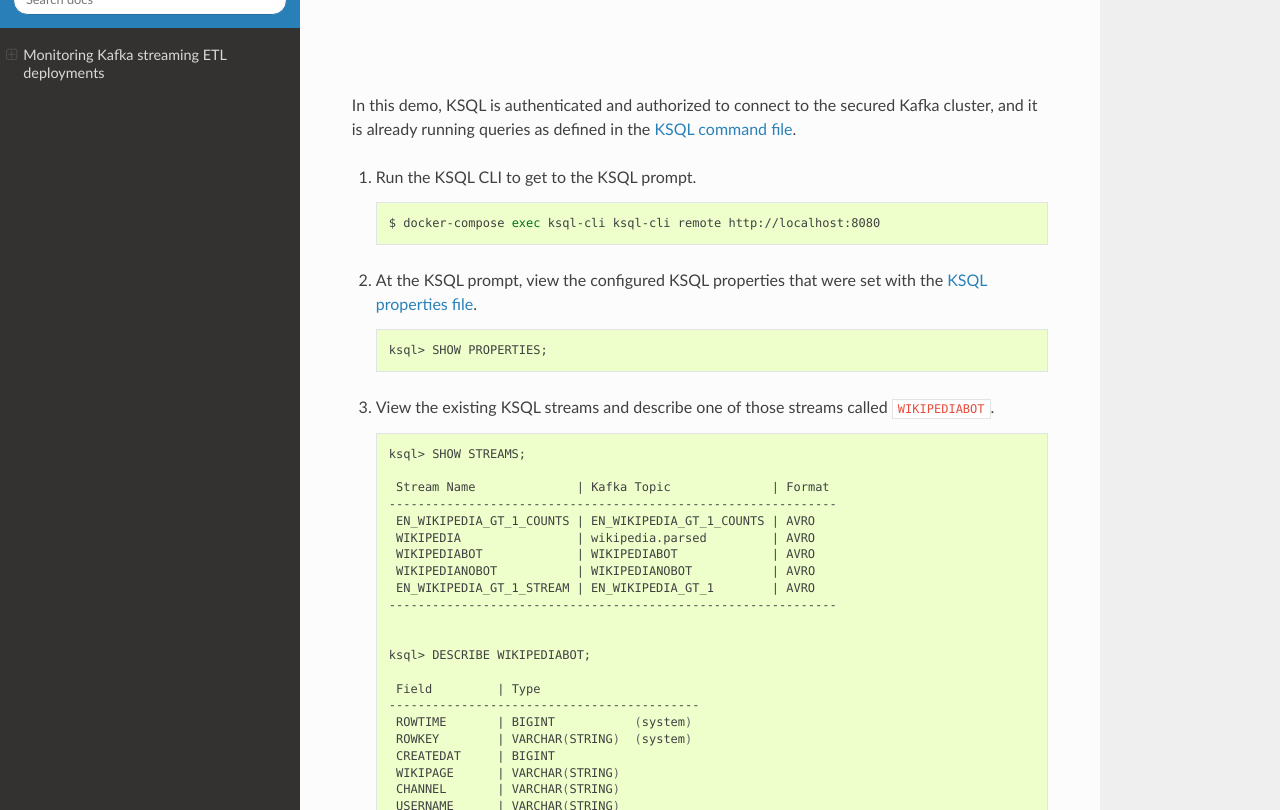
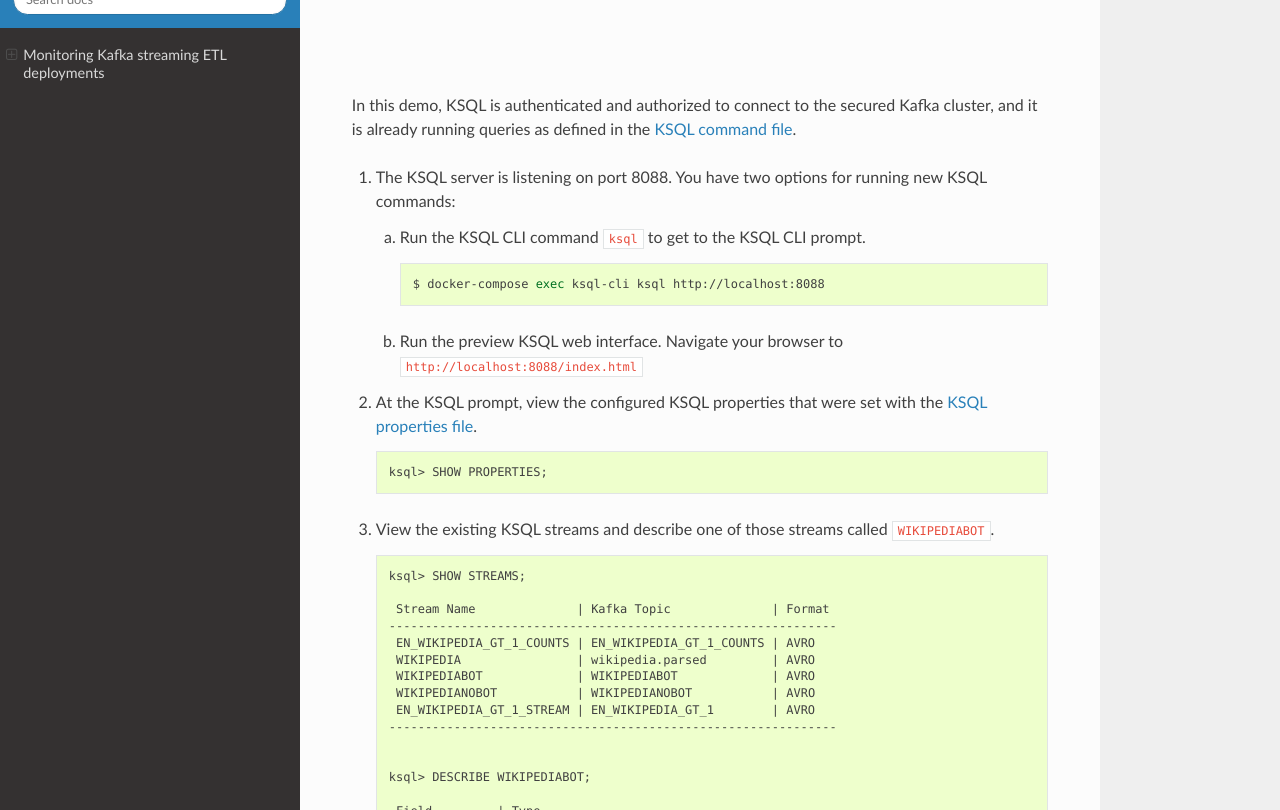
Before and after one commit to confluentinc/cp-demo, a Sphinx documentation site: the page built from docs/index.rst, in a window 1280 px wide and 900 px high, scrolled down 6264 px, cut to the strip 90-900 px from the top of the window. Built offline with Sphinx 7.4.7 and the Read the Docs theme 2.0.0, drawn with Linux system fonts in a browser that asks for light colours.

Commit message:
Support the preview KSQL web interface

```diff
--- a/docker-compose.yml
+++ b/docker-compose.yml
@@ -357,16 +357,16 @@
       - "7073:7073"
   ksql-cli:
     image: "confluentinc/ksql-cli:4.1.0"
-    hostname: ksql-cli
     depends_on:
       - kafka1
     ports:
-      - 9098:9098
+      - 8088:8088
     volumes:
       - $PWD/monitoring-interceptors/monitoring-interceptors-4.1.0.jar:/usr/share/java/ksql-cli/monitoring-interceptors-4.1.0.jar
       - $PWD/scripts/ksql/ksqlproperties:/tmp/ksqlproperties
       - $PWD/scripts/ksql/ksqlcommands:/tmp/ksqlcommands
       - $PWD/scripts/security:/etc/kafka/secrets
+      - $PWD/ui:/usr/ui
     command: "perl -e 'while(1){ sleep 99999 }'"
     environment:
       KSQL_CONFIG_DIR: "/etc/ksql"
@@ -376,5 +376,3 @@
                   -Djavax.net.ssl.trustStorePassword=confluent
                   -Djavax.net.ssl.keyStore=/etc/kafka/secrets/kafka.client.keystore.jks
                   -Djavax.net.ssl.keyStorePassword=confluent
-    extra_hosts:
-      - "moby:127.0.0.1"
--- a/docs/index.rst
+++ b/docs/index.rst
@@ -198,11 +198,15 @@
 
 In this demo, KSQL is authenticated and authorized to connect to the secured Kafka cluster, and it is already running queries as defined in the `KSQL command file <https://github.com/confluentinc/cp-demo/blob/master/scripts/ksql/ksqlcommands>`__.
 
-1. Run the KSQL CLI to get to the KSQL prompt.
+1. The KSQL server is listening on port 8088. You have two options for running new KSQL commands:
 
-   .. sourcecode:: bash
+   (a) Run the KSQL CLI command ``ksql`` to get to the KSQL CLI prompt.
 
-      $ docker-compose exec ksql-cli ksql-cli remote http://localhost:8080
+       .. sourcecode:: bash
+
+          $ docker-compose exec ksql-cli ksql http://localhost:8088
+
+   (b) Run the preview KSQL web interface. Navigate your browser to ``http://localhost:8088/index.html``
 
 2. At the KSQL prompt, view the configured KSQL properties that were set with the `KSQL properties file <https://github.com/confluentinc/cp-demo/blob/master/scripts/ksql/ksqlproperties>`__.
 
```
Also changed, not shown: 4 other files.
